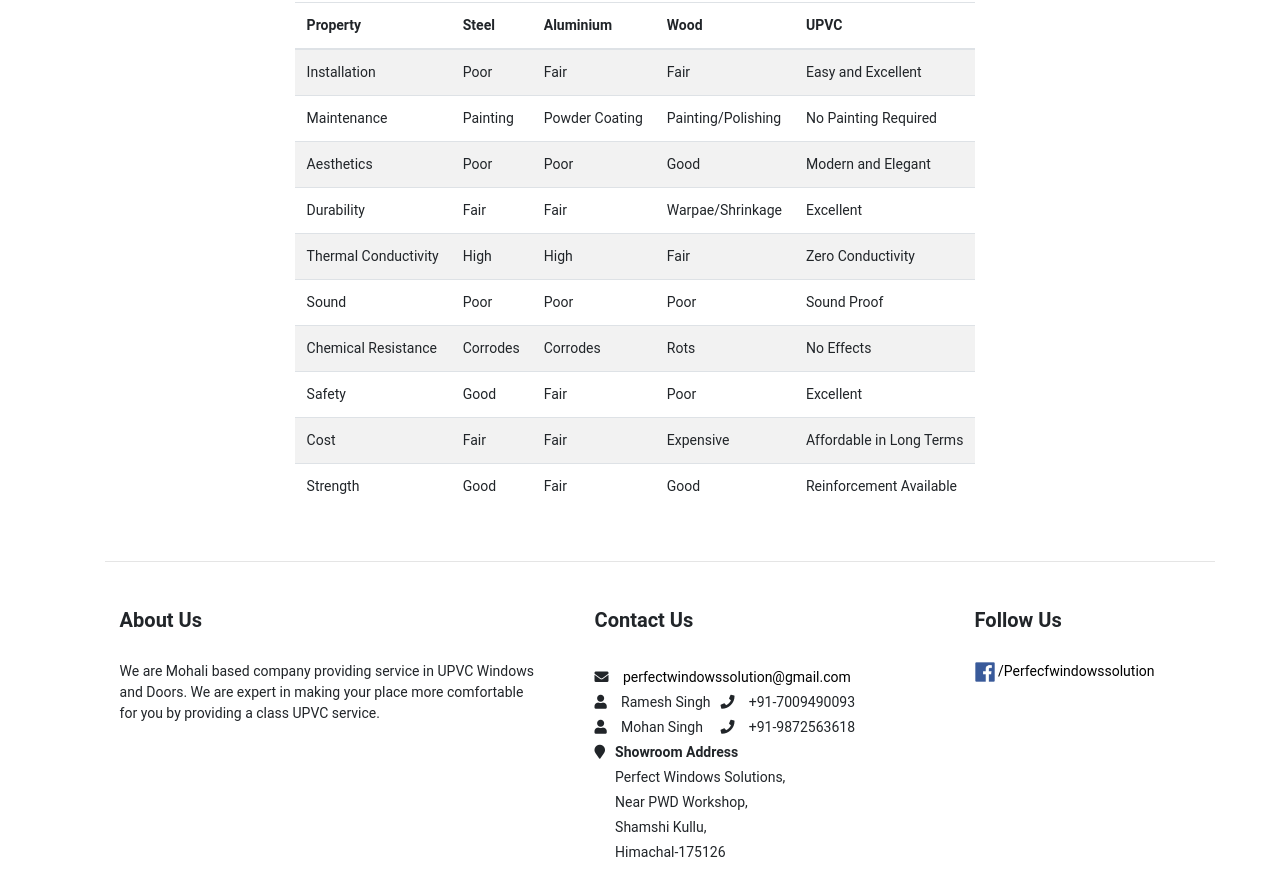
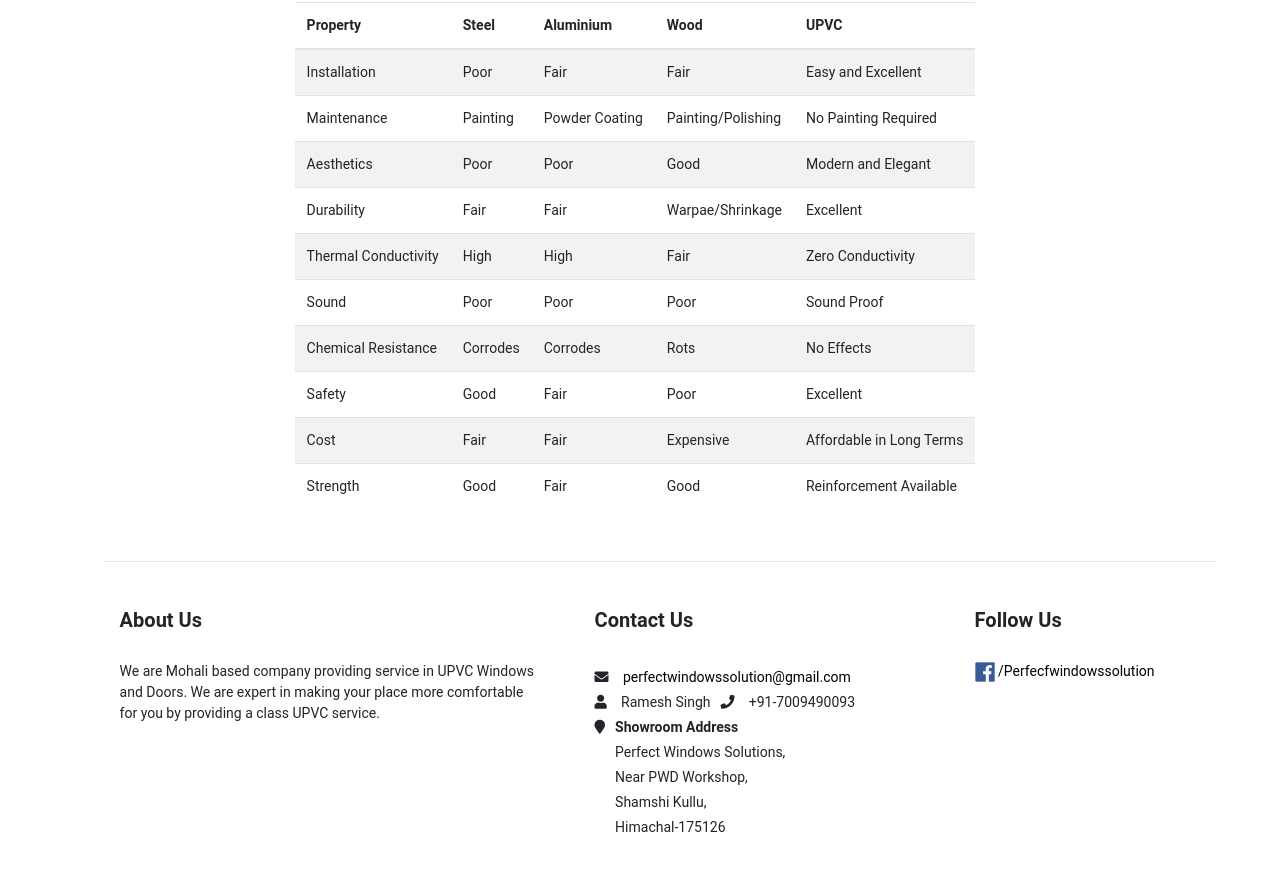
Before and after one commit to rameshbisht/rameshbisht.github.io, a plain HTML site: page index.html in a window 1280 px wide. Shown: the part 3071-3966 px from the top of the page. After the commit the page ends 3941 px from the top, so only its background shows below. Drawn offline with nearby package versions, Linux system fonts and the light colour scheme.

Commit message:
Removed unused contact.

```diff
--- a/index.html
+++ b/index.html
@@ -355,13 +355,9 @@
                     <br />
                     <div style="float:left;">
                         <i class="fa fa-user" aria-hidden="true"></i>&emsp;Ramesh Singh
-                        <br />
-                        <i class="fa fa-user" aria-hidden="true"></i>&emsp;Mohan Singh
                     </div>
                     <div style="float:left;clear:right;margin-left: 10px;">
                         <i class="fa fa-phone" aria-hidden="true"></i>&emsp;+91-7009490093
-                        <br />
-                        <i class="fa fa-phone" aria-hidden="true"></i>&emsp;+91-9872563618
                     </div>
                     <div style="clear:left">
                         <div style="float:left">
```
